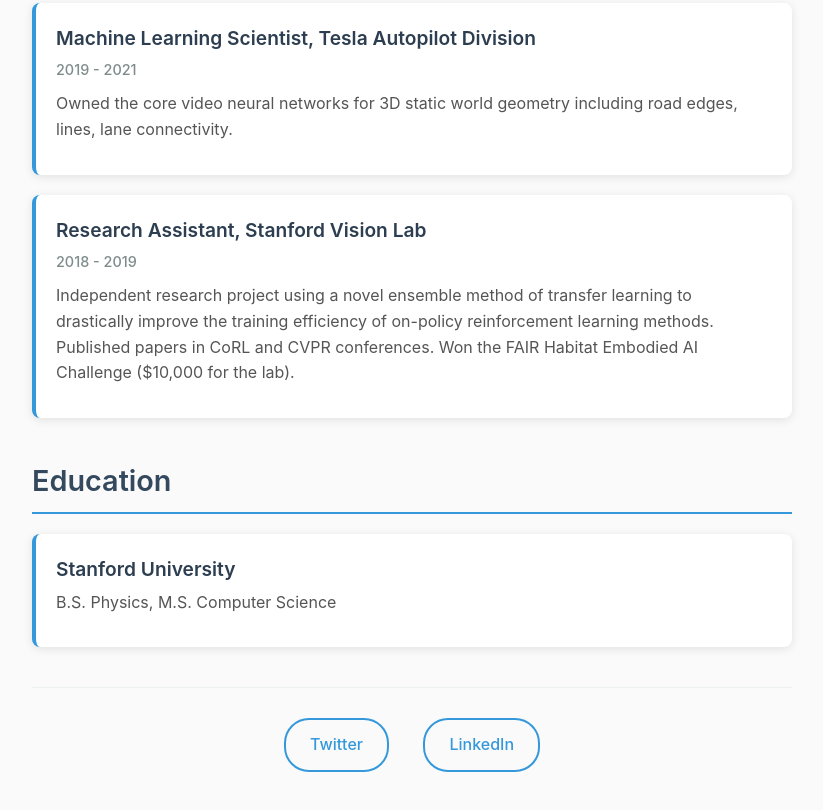
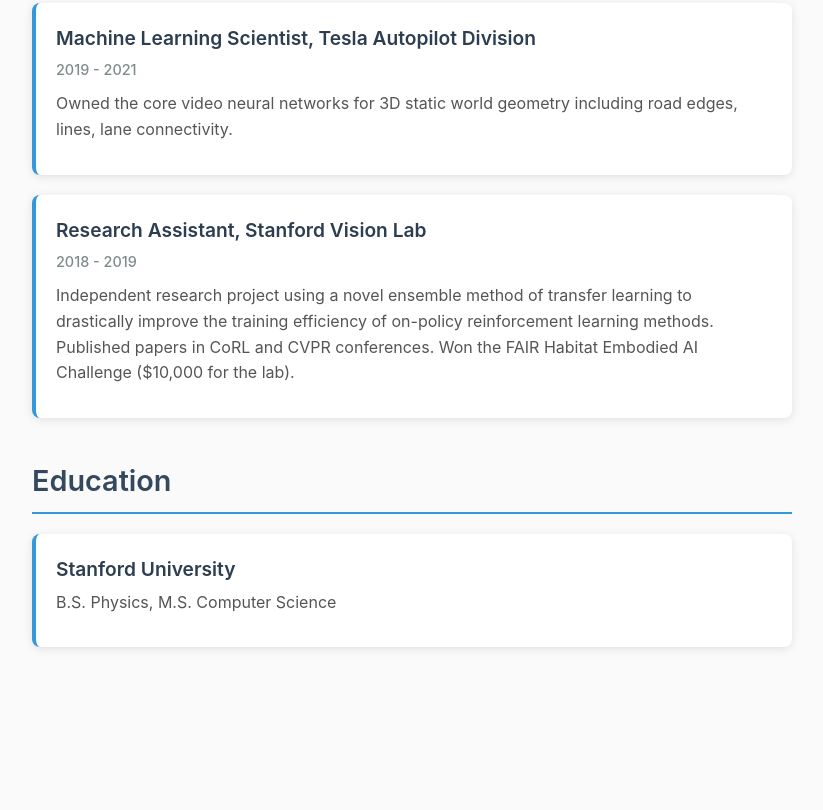
Before and after one commit to bemi127/bemi127.github.io, a plain HTML site: page index.html in a window 1280 px wide. Shown: the part 1142-1952 px from the top of the page, without its empty margins (228-1051 px from the left). After the commit the page ends 1869 px from the top, so only its background shows below. Drawn offline with Linux system fonts and the light colour scheme.

Commit message:
remove socials at bottom

```diff
--- a/index.html
+++ b/index.html
@@ -78,11 +78,6 @@
     </div>
   </section>
 
-  <nav>
-    <a href="https://twitter.com/bradleyemi">Twitter</a>
-    <a href="https://linkedin.com/in/bradleyemi">LinkedIn</a>
-  </nav>
-
   <script>
     function toggleEmail() {
       const emailContent = document.getElementById('emailContent');
```
